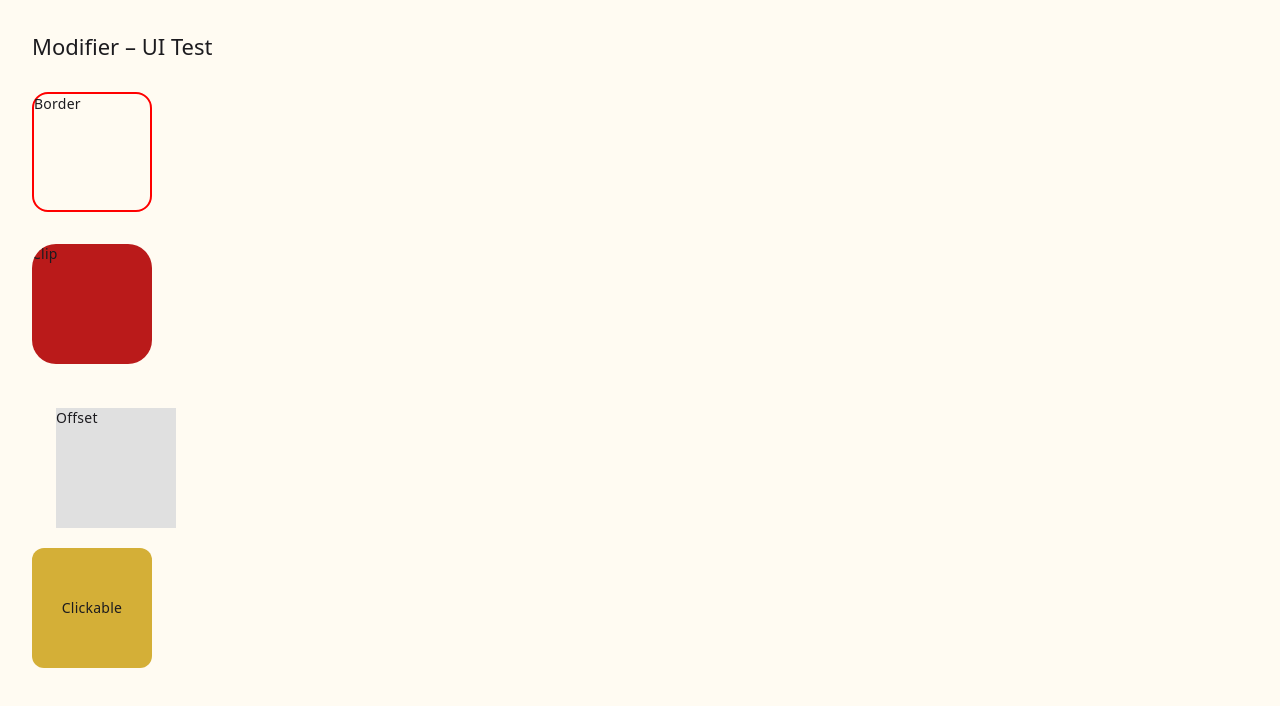
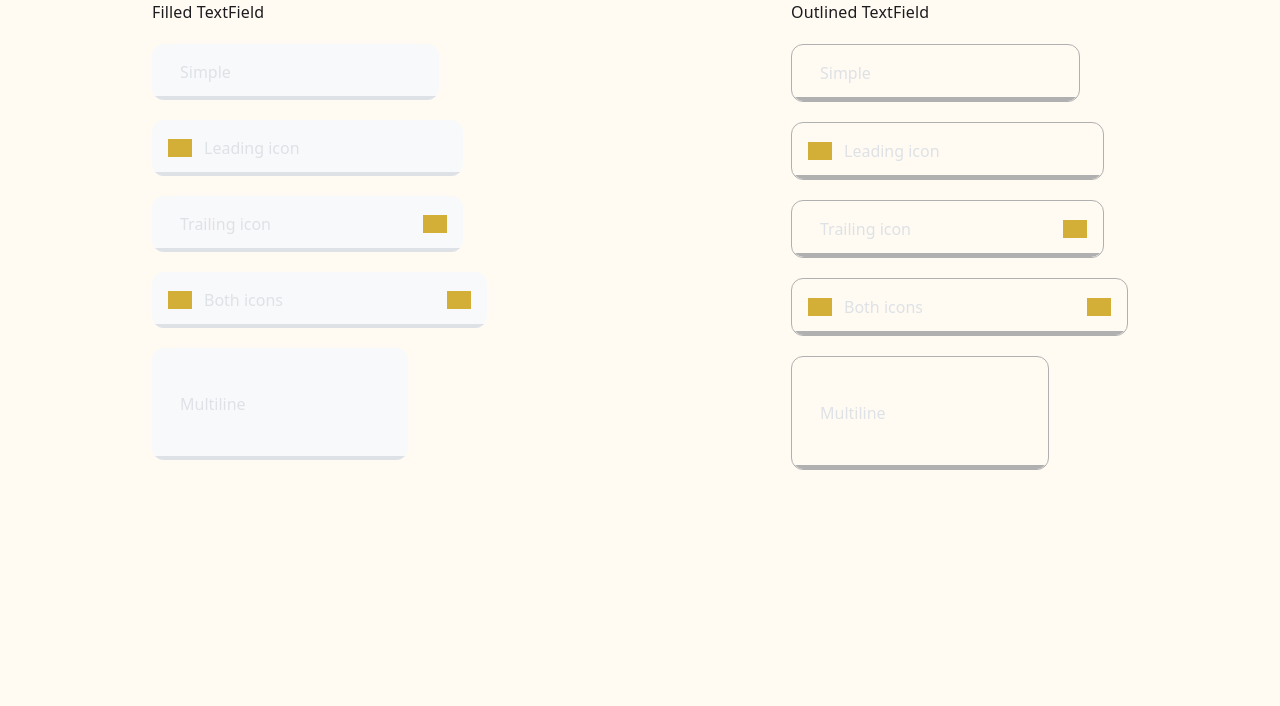
Before and after one commit to danielitoCode/compose_svelted, a Svelte app: page / in a window 1280 px wide. Shown: the top 706 px of the page. Built offline with nearby package versions, Linux system fonts and the light colour scheme; grey boxes are pictures that could not be loaded.

Commit message:
Correccciones en el estilo TextFiled

```diff
--- a/package.json
+++ b/package.json
@@ -1,6 +1,5 @@
 {
-  "name": "compose_svelted",
-  "private": true,
+  "name": "@danielito1996/compose-svelted",
   "version": "0.0.1",
   "type": "module",
   "license": "MIT",
--- a/src/App.svelte
+++ b/src/App.svelte
@@ -8,7 +8,7 @@
         ComposeTheme,
         Icon,
         ColorScheme,
-        RoundedCornerShape, Row, TextField, Box, Alignment
+        RoundedCornerShape, Row, TextField, Box, Alignment, TextStyle, Button
     } from "./lib";
 
     import { Modifier } from "./lib";
@@ -27,61 +27,106 @@
                 color={ColorScheme.Background}
                 modifier={Modifier.fillMaxSize().verticalScroll(true)}
         >
-            <Column
-                    modifier={Modifier.padding(32)}
-                    verticalArrangement={Arrangement.spacedBy(32)}
+            <Row
+                    modifier={Modifier.fillMaxWidth()}
+                    horizontalArrangement={Arrangement.SpaceAround}
             >
 
-                <Text textStyle="titleLarge">
-                    Modifier – UI Test
-                </Text>
+                <!-- FILLED -->
+                <Column
+                        verticalArrangement={Arrangement.spacedBy(20)}
+                >
+                    <Text textStyle="titleMedium">Filled TextField</Text>
 
-                <!-- Border -->
-                <Box
-                        modifier={Modifier
-                        .size(120)
-                        .border(2, "red", RoundedCornerShape(16))
-                    }
+                    <TextField label="Simple" />
+
+                    <TextField label="Leading icon">
+                        <Icon
+                                slot="leadingIcon"
+                                painter="https://api.iconify.design/mdi/account.svg"
+                                tint={ColorScheme.Primary}
+                                modifier={Modifier.size(24)}
+                        />
+                    </TextField>
+
+                    <TextField label="Trailing icon">
+                        <Icon
+                                slot="trailingIcon"
+                                painter="https://api.iconify.design/mdi/close.svg"
+                                tint={ColorScheme.Primary}
+                                modifier={Modifier.size(24)}
+                        />
+                    </TextField>
+
+                    <TextField label="Both icons">
+                        <Icon
+                                slot="leadingIcon"
+                                painter="https://api.iconify.design/mdi/email.svg"
+                                tint={ColorScheme.Primary}
+                                modifier={Modifier.size(24)}
+                        />
+                        <Icon
+                                slot="trailingIcon"
+                                painter="https://api.iconify.design/mdi/check.svg"
+                                tint={ColorScheme.Primary}
+                                modifier={Modifier.size(24)}
+                        />
+                    </TextField>
+
+                    <TextField
+                            label="Multiline"
+                            singleLine={false}
+                    />
+                </Column>
+
+                <!-- OUTLINED -->
+                <Column
+                        verticalArrangement={Arrangement.spacedBy(20)}
                 >
-                    <Text>Border</Text>
-                </Box>
+                    <Text textStyle="titleMedium">Outlined TextField</Text>
 
-                <!-- Clip + border -->
-                <Box
-                        modifier={Modifier
-                        .size(120)
-                        .clip(RoundedCornerShape(24))
-                        .background(ColorScheme.Error)
-                    }
-                >
-                    <Text>Clip</Text>
-                </Box>
+                    <OutlinedTextField label="Simple" />
 
-                <!-- Offset -->
-                <Box
-                        modifier={Modifier
-                        .size(120)
-                        .background("#E0E0E0")
-                        .offset(24, 12)
-                    }
-                >
-                    <Text>Offset</Text>
-                </Box>
+                    <OutlinedTextField label="Leading icon">
+                        <Icon
+                                slot="leadingIcon"
+                                painter="https://api.iconify.design/mdi/account-outline.svg"
+                                tint={ColorScheme.Primary}
+                                modifier={Modifier.size(24)}
+                        />
+                    </OutlinedTextField>
 
-                <!-- Clickable -->
-                <Box
-                        on:click={() => alert("Clicked!")}
-                        modifier={Modifier
-                        .size(120)
-                        .background(ColorScheme.Primary)
-                        .clip(RoundedCornerShape(12))
-                        .clickable(() => {})
-                    }
-                >
-                    <Text modifier={Modifier.align(Alignment.Center)}>Clickable</Text>
-                </Box>
+                    <OutlinedTextField label="Trailing icon">
+                        <Icon
+                                slot="trailingIcon"
+                                painter="https://api.iconify.design/mdi/close-circle-outline.svg"
+                                tint={ColorScheme.Primary}
+                                modifier={Modifier.size(24)}
+                        />
+                    </OutlinedTextField>
 
-            </Column>
+                    <OutlinedTextField label="Both icons">
+                        <Icon
+                                slot="leadingIcon"
+                                painter="https://api.iconify.design/mdi/email-outline.svg"
+                                tint={ColorScheme.Primary}
+                                modifier={Modifier.size(24)}
+                        />
+                        <Icon
+                                slot="trailingIcon"
+                                painter="https://api.iconify.design/mdi/check-circle-outline.svg"
+                                tint={ColorScheme.Primary}
+                                modifier={Modifier.size(24)}
+                        />
+                    </OutlinedTextField>
+
+                    <OutlinedTextField
+                            label="Multiline"
+                            singleLine={false}
+                    />
+                </Column>
+
+            </Row>
         </Surface>
     </AppRoot>
 </ComposeTheme>
--- a/src/lib/components/textFields/BaseTextField.svelte
+++ b/src/lib/components/textFields/BaseTextField.svelte
@@ -7,6 +7,7 @@
     import type { TextFieldColors } from "./TextFieldColors";
     import { TextFieldDefaults } from "./TextFieldDefaults";
 
+    // ===== Public API =====
     export let value = "";
     export let onValueChange = (v: string) => {};
     export let label = "";
@@ -17,63 +18,97 @@
     export let shape: Shape = RoundedCornerShape(12);
     export let colors: TextFieldColors = TextFieldDefaults.filledColors();
 
+    // New (polish)
+    export let enabled: boolean = true;
+    export let isError: boolean = false;
 
+    // Floating label scale (tunable by wrapper)
+    export let floatingLabelScale: number = 0.78;
+
+    // ===== Internal state =====
     let focused = false;
-
-    const height = 56;
 
     $: hasText = value.length > 0;
     $: floating = focused || hasText;
 
-    // Colores Material Filled // OPACO
-    $: onSurface = resolveColor("onSurface");
-    $: onSurfaceVariant = resolveColor("onSurfaceVariant");
-    $: primary = resolveColor("primary");
-    $: fieldHeight = singleLine ? 56 : "auto";
-    $: containerColor = colors.container;
-    $: labelColor = floating ? colors.cursor : colors.label;
-    $: textColor = colors.text;
-    $: cursorColor = colors.cursor;
-    $: indicatorColor = focused
+    // Slot detection (layout correctness)
+    $: hasLeading = !!$$slots.leadingIcon;
+    $: hasTrailing = !!$$slots.trailingIcon;
+
+    // ===== Colors =====
+    $: labelColor = isError
+        ? resolveColor("error")
+        : floating
+            ? colors.cursor
+            : colors.label;
+
+    $: textColor = enabled ? colors.text : colors.label;
+    $: cursorColor = isError ? resolveColor("error") : colors.cursor;
+
+    $: indicatorColor = isError
+        ? resolveColor("error")
+        : focused
             ? colors.indicatorFocused
             : colors.indicatorUnfocused;
-    const minMultilineHeight = 88; // Material guideline
 
     function handleInput(e: Event) {
+        if (!enabled) return;
         const target = e.target as HTMLInputElement | HTMLTextAreaElement;
         onValueChange(target.value);
     }
 </script>
 
 <div
-        class="relative overflow-hidden"
+        class="relative overflow-hidden transition-colors duration-150"
         style={`
-        ${singleLine ? `height:56px;` : `min-height:88px;`}
+        ${singleLine ? "height:56px;" : "min-height:88px;"}
         background:${colors.container};
         border-radius:${shape.toCssBorderRadius()};
-        border:1px solid transparent;
+        opacity:${enabled ? 1 : 0.6};
+        pointer-events:${enabled ? "auto" : "none"};
         ${modifier.toStyle()}
     `}
 >
+    <!-- Hover (desktop only) -->
+    <div
+            class="absolute inset-0 pointer-events-none"
+            style={`
+            transition: background-color 120ms ease;
+        `}
+    ></div>
+
     <div
             class="grid h-full items-center"
-            style="grid-template-columns:auto 1fr auto; padding:0 16px;"
+            style={`
+            grid-template-columns:
+                ${hasLeading ? "auto " : ""}
+                1fr
+                ${hasTrailing ? " auto" : ""};
+            padding: 0 16px;
+            column-gap: ${hasLeading || hasTrailing ? "12px" : "0"};
+        `}
     >
         <!-- Leading icon -->
-        <div class="w-24 flex justify-center">
+        {#if hasLeading}
+            <div class="flex items-center justify-center">
                 <slot name="leadingIcon" />
             </div>
+        {/if}
 
         <!-- Field -->
         <div class="relative h-full flex flex-col justify-center">
             {#if label}
                 <label
-                        class="absolute left-0 pointer-events-none transition-all duration-200"
+                        class="absolute left-0 pointer-events-none origin-left"
                         style={`
                         top:${floating ? "6px" : "50%"};
-                        transform:translateY(${floating ? "0" : "-50%"});
-                        font-size:${floating ? "12px" : "16px"};
+                        transform:
+                            translateY(${floating ? "0" : "-50%"})
+                            scale(${floating ? floatingLabelScale : 1});
                         color:${labelColor};
+                        transition:
+                            transform 200ms cubic-bezier(0.4,0,0.2,1),
+                            color 200ms;
                     `}
                 >
                     {label}
@@ -88,12 +123,14 @@
                         on:focus={() => focused = true}
                         on:blur={() => focused = false}
                         placeholder={focused ? placeholder : ""}
+                        disabled={!enabled}
                         class="w-full bg-transparent outline-none"
                         style={`
                         font:${resolveTextStyle(textStyle)};
                         color:${textColor};
                         caret-color:${cursorColor};
                         padding-top:20px;
+                        cursor:${enabled ? "text" : "not-allowed"};
                     `}
                 />
             {:else}
@@ -104,27 +141,31 @@
                         on:blur={() => focused = false}
                         placeholder={focused ? placeholder : ""}
                         rows="3"
+                        disabled={!enabled}
                         class="w-full bg-transparent outline-none resize-none"
                         style={`
                         font:${resolveTextStyle(textStyle)};
                         color:${textColor};
                         caret-color:${cursorColor};
-                        padding-top:20px;
-                        padding-bottom:12px;
+                        padding-top:24px;
+                        padding-bottom:16px;
+                        cursor:${enabled ? "text" : "not-allowed"};
                     `}
                 ></textarea>
             {/if}
         </div>
 
         <!-- Trailing icon -->
-        <div class="w-24 flex justify-center">
+        {#if hasTrailing}
+            <div class="flex items-center justify-center">
                 <slot name="trailingIcon" />
             </div>
+        {/if}
     </div>
 
     <!-- Indicator -->
     <div
-            class="absolute bottom-0 left-0 right-0 h-1"
+            class="absolute bottom-0 left-0 right-0 h-1 transition-colors duration-200"
             style={`background:${indicatorColor};`}
     ></div>
 </div>
--- a/src/lib/components/textFields/OutlinedTextField.svelte
+++ b/src/lib/components/textFields/OutlinedTextField.svelte
@@ -10,6 +10,9 @@
     export let value = "";
     export let onValueChange = (v: string) => {};
     export let label = "";
+    export let enabled: boolean = true;
+    export let isError: boolean = false;
+    export let floatingLabelScale: number = 0.78;
     export let placeholder = "";
     export let singleLine = true;
     export let textStyle: TextStyleToken = "bodyLarge";
@@ -35,6 +38,9 @@
 >
     <BaseTextField
             value={value}
+            floatingLabelScale={floatingLabelScale}
+            enabled={enabled}
+            isError={isError}
             onValueChange={onValueChange}
             label={label}
             placeholder={placeholder}
--- a/src/lib/components/textFields/TextField.svelte
+++ b/src/lib/components/textFields/TextField.svelte
@@ -10,6 +10,9 @@
     export let value = "";
     export let onValueChange = (v: string) => {};
     export let label = "";
+    export let enabled: boolean = true;
+    export let isError: boolean = false;
+    export let floatingLabelScale: number = 0.78;
     export let placeholder = "";
     export let singleLine = true;
     export let textStyle: TextStyleToken = "bodyLarge";
@@ -23,6 +26,9 @@
 <BaseTextField
         value={value}
         onValueChange={onValueChange}
+        enabled={enabled}
+        isError={isError}
+        floatingLabelScale={floatingLabelScale}
         label={label}
         placeholder={placeholder}
         singleLine={singleLine}
```
Lines whose indentation alone changed are shown as unchanged.
